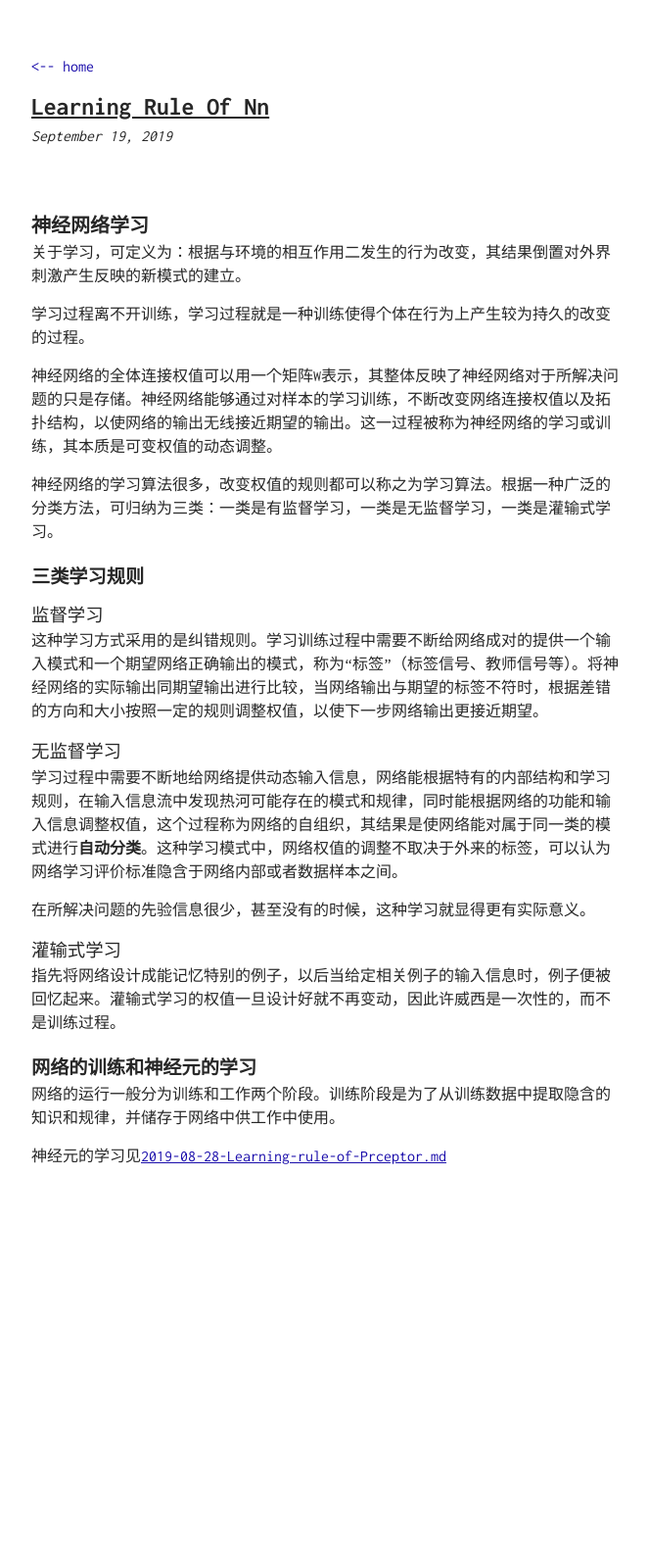
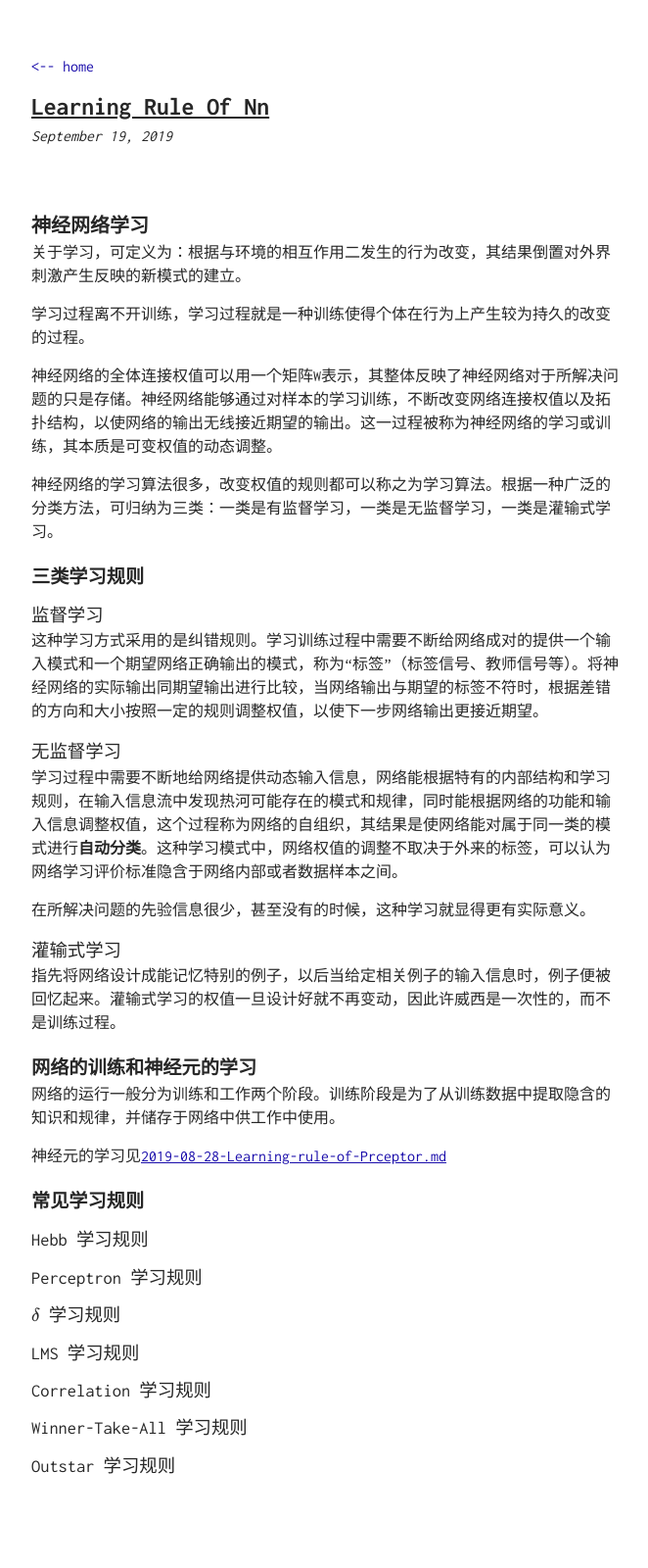
Before and after one commit to TobiahShaw/TobiahShaw.github.io, a Jekyll site: the page built from _posts/2019-09-19-learning-rule-of-nn.md, in a window 1280 px wide. Shown: the whole page at 98% size, without its empty margins (308-970 px from the left). Built offline with Jekyll 4.4.1, drawn with Linux system fonts in a browser that asks for light colours; our own code applies the rules of GitHub Pages for plain Markdown files; formulas are drawn with MathJax 3; before the commit the page ends 1297 px from its top, so only the background shows below that.

Commit message:
some common learning rule;

```diff
--- a/_posts/2019-09-19-learning-rule-of-nn.md
+++ b/_posts/2019-09-19-learning-rule-of-nn.md
@@ -29,3 +29,19 @@
 网络的运行一般分为训练和工作两个阶段。训练阶段是为了从训练数据中提取隐含的知识和规律，并储存于网络中供工作中使用。
 
 神经元的学习见[2019-08-28-Learning-rule-of-Prceptor.md](/blog/Learning-rule-of-Prceptor)
+
+## 常见学习规则
+
+### Hebb 学习规则
+
+### Perceptron 学习规则
+
+### $\delta$ 学习规则
+
+### LMS 学习规则
+
+### Correlation 学习规则
+
+### Winner-Take-All 学习规则
+
+### Outstar 学习规则
```
